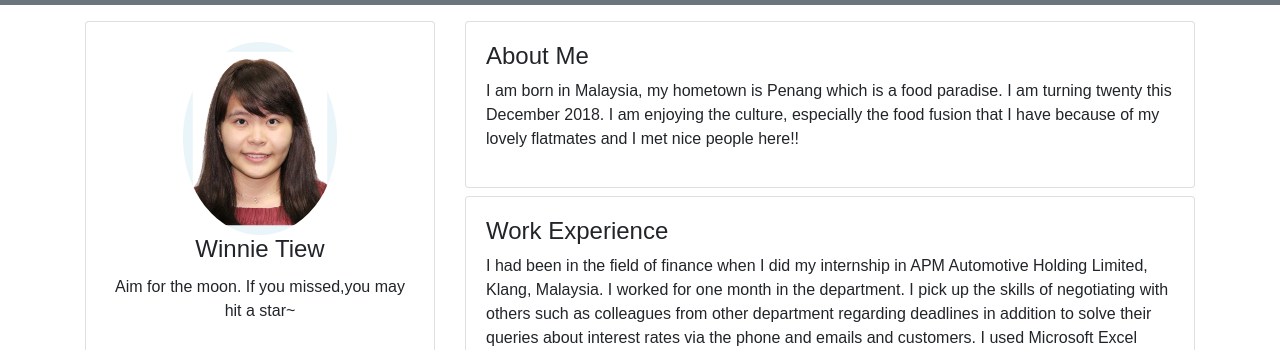
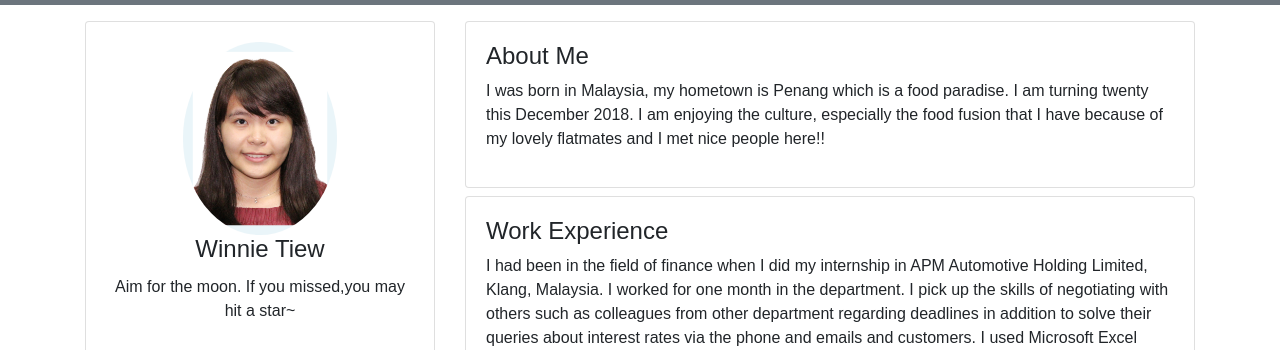
Before and after one commit to winnietiew/winnietiew.github.io, a plain HTML site: page index.html in a window 1280 px wide. Shown: the part 51-401 px from the top of the page. Drawn offline with nearby package versions, Linux system fonts and the light colour scheme.

Commit message:
new changes2

```diff
--- a/index.html
+++ b/index.html
@@ -93,7 +93,7 @@
 				<div class="card">
 					<div class="card-body">
 						<h4>About Me</h4>
-						<p>I am born in Malaysia, my hometown is Penang which is a food paradise. I am turning twenty this December 2018. I am enjoying the culture, especially the food fusion that I have because of my lovely flatmates and I met nice people here!! </p>
+						<p>I was born in Malaysia, my hometown is Penang which is a food paradise. I am turning twenty this December 2018. I am enjoying the culture, especially the food fusion that I have because of my lovely flatmates and I met nice people here!! </p>
 
 					</div>
 				</div>
```
